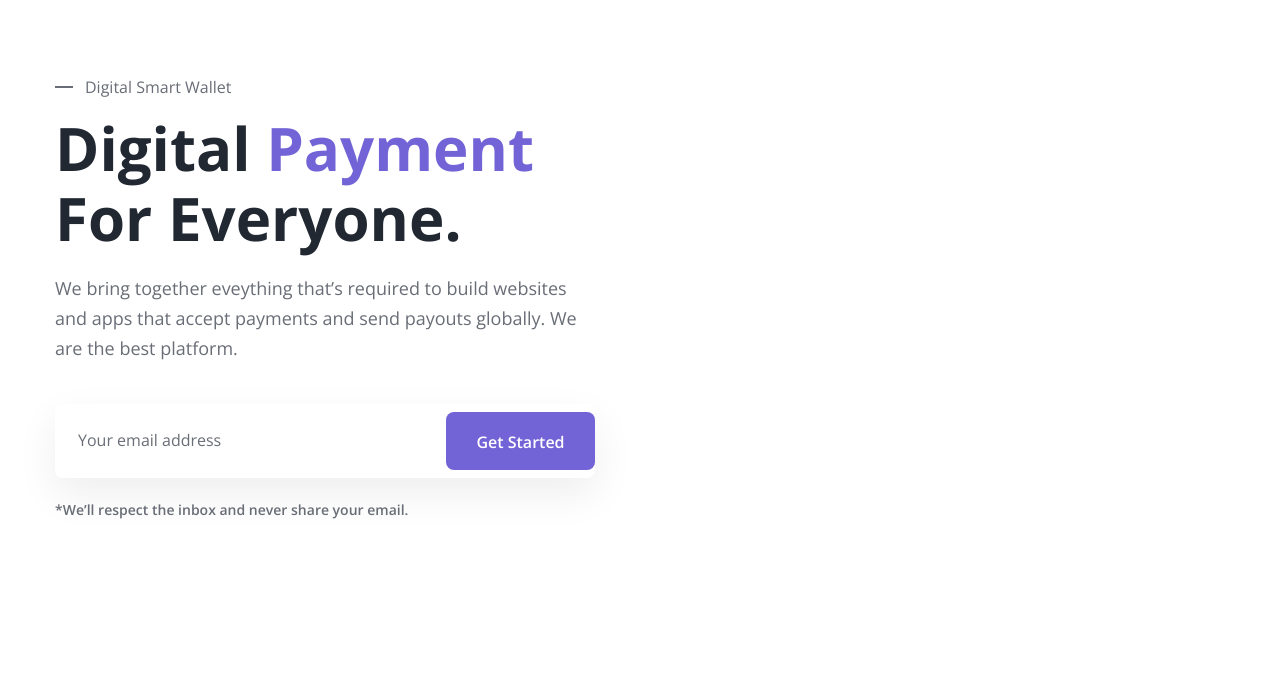
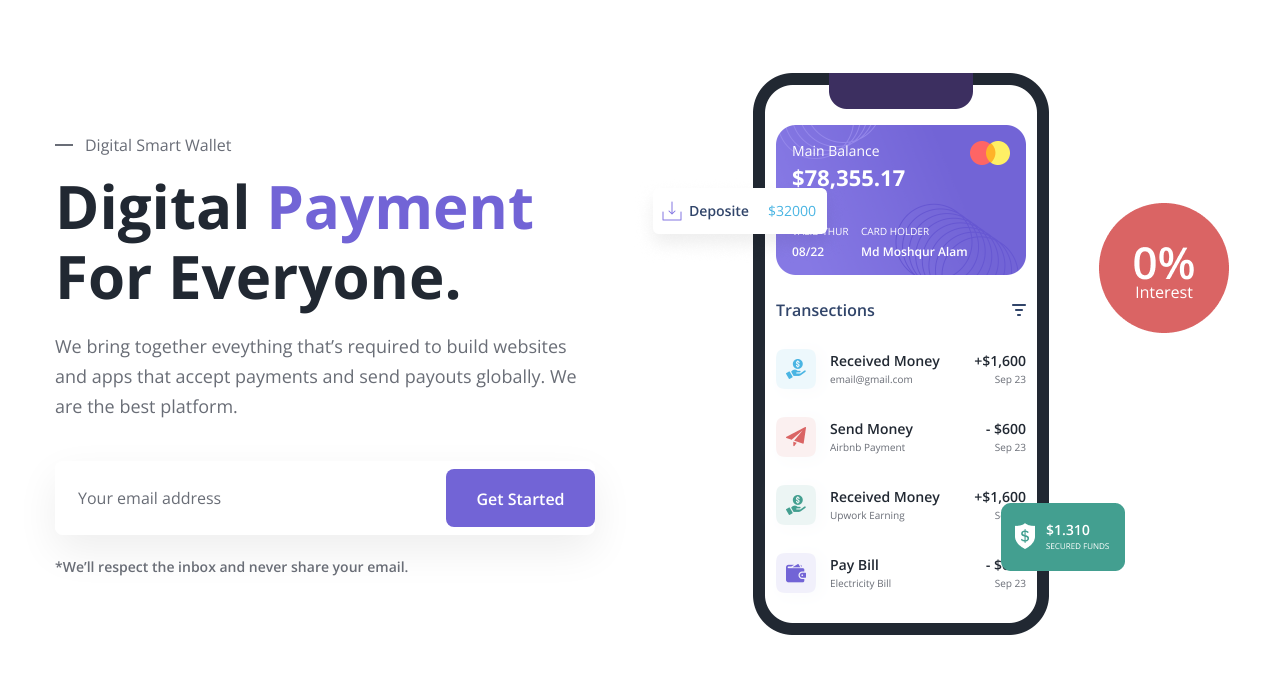
Before and after one commit to nguyentienngocne/mobile-banking, a plain HTML site: page index.html in a window 1280 px wide. Shown: the part 97-770 px from the top of the page. Drawn offline with nearby package versions, Linux system fonts and the light colour scheme.

Commit message:
Làm phần Hero #2

```diff
--- a/assets/css/styles.css
+++ b/assets/css/styles.css
@@ -110,7 +110,12 @@ button {
     margin-top: 76px;
 }
 
-.hero-left {
+.hero__inner {
+    display: flex;
+    align-items: center;
+}
+
+.hero-content {
     width: 46%;
 }
 
@@ -193,3 +198,33 @@ button {
     line-height: 1.71;
     color: #696d76;
 }
+
+.hero__img-wrap {
+    position: relative;
+    margin-left: 160px;
+}
+
+.hero__img {
+    width: 296px;
+    height: 562px;
+}
+
+.hero__img-data {
+    position: absolute;
+}
+
+.hero__img-data1 {
+    top: 105px;
+    left: -120px;
+}
+
+.hero__img-data2 {
+    top: 130px;
+    right: -180px;
+}
+
+.hero__img-data3 {
+    bottom: 66px;
+    right: -76px;
+}
+}
--- a/index.html
+++ b/index.html
@@ -138,7 +138,7 @@
         <section class="hero">
             <div class="container">
                 <div class="hero__inner">
-                    <div class="hero-left">
+                    <div class="hero-content">
                         <p class="hero__desc-trademark">Digital Smart Wallet</p>
                         <h1 class="hero__heading">
                             Digital
@@ -171,6 +171,31 @@
                             *We’ll respect the inbox and never share your email.
                         </p>
                     </div>
+                    <div class="hero-media">
+                        <div class="hero__img-wrap">
+                            <img
+                                src="./assets/img/phone.png"
+                                alt=""
+                                class="hero__img"
+                            />
+                            <!-- Data -->
+                            <img
+                                src="./assets/img/data-01.png"
+                                alt=""
+                                class="hero__img-data hero__img-data1"
+                            />
+                            <img
+                                src="./assets/img/data-02.png"
+                                alt=""
+                                class="hero__img-data hero__img-data2"
+                            />
+                            <img
+                                src="./assets/img/data-03.png"
+                                alt=""
+                                class="hero__img-data hero__img-data3"
+                            />
+                        </div>
+                    </div>
                 </div>
             </div>
         </section>
```
Also changed, not shown: assets/img/data-01.png (added), assets/img/data-02.png (added), assets/img/data-03.png (added), assets/img/phone.png (added).
